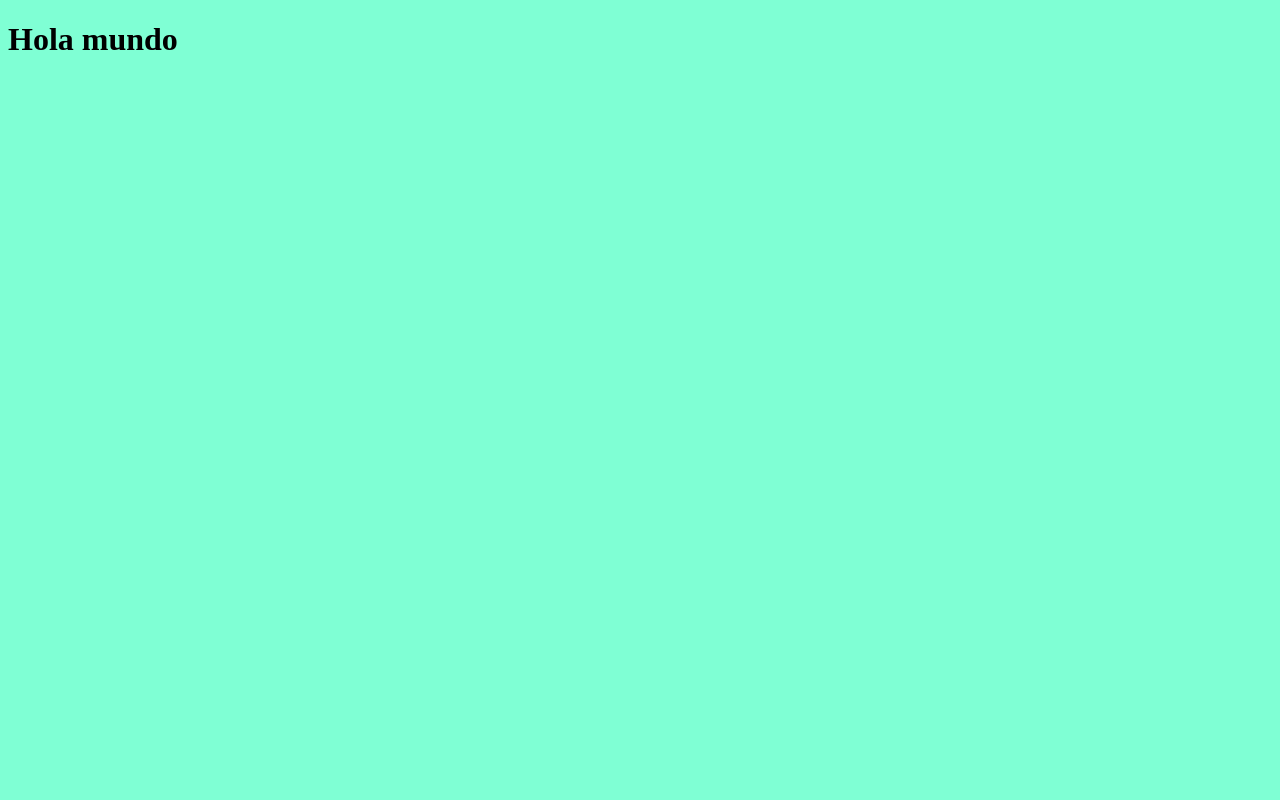
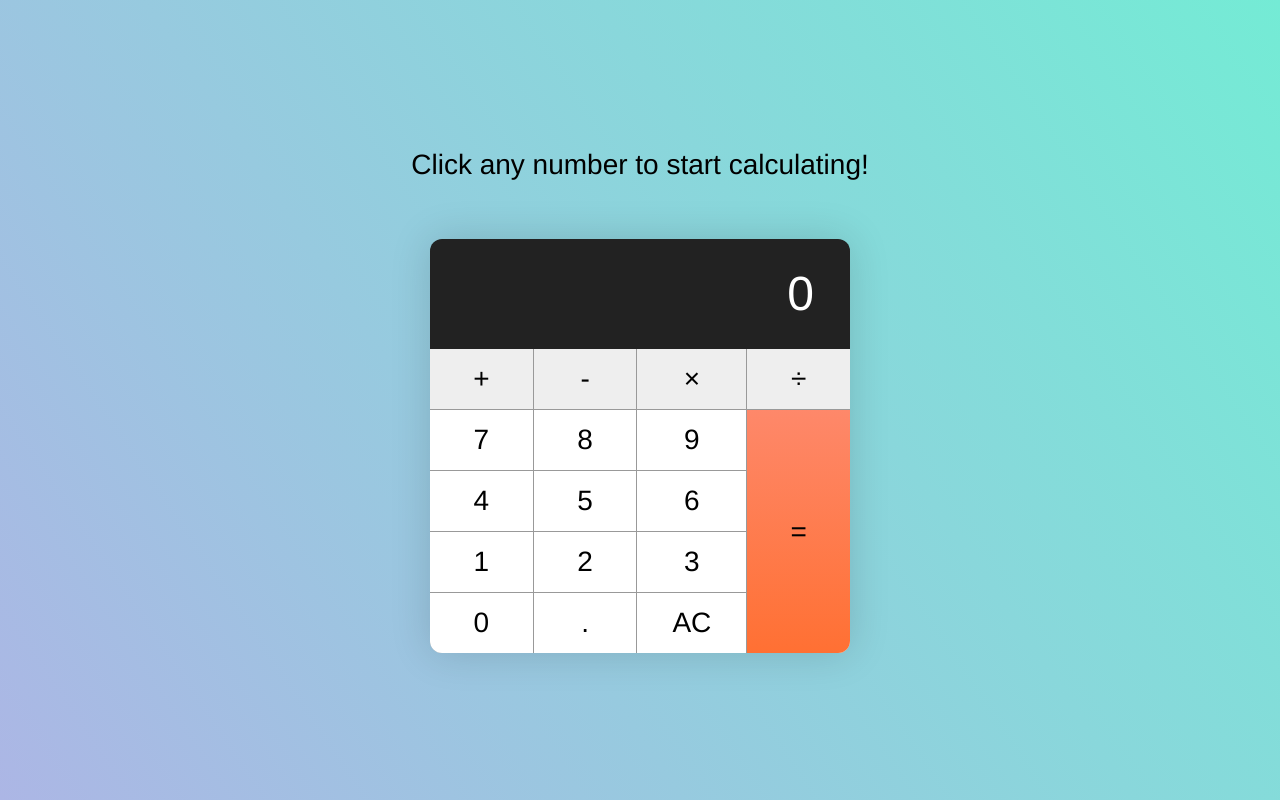
Before and after one commit to Crisktina/calculator-js, a plain HTML site: page index.html in a window 1280 px wide. Drawn offline with Linux system fonts and the light colour scheme.

Commit message:
html and styling

```diff
--- a/index.html
+++ b/index.html
@@ -8,7 +8,32 @@
     <title>Calculator JS</title>
   </head>
   <body>
-    <h1>Hola mundo</h1>
+    <div class="container">
+      <p>Click any number to start calculating!</p>
+      <div class="calculator">
+        <div class="calculator__display">0</div>
+
+        <div class="calculator__keys">
+          <button class="key--operator" data-action="add">+</button>
+          <button class="key--operator" data-action="subtract">-</button>
+          <button class="key--operator" data-action="multiply">&times;</button>
+          <button class="key--operator" data-action="divide">÷</button>
+          <button>7</button>
+          <button>8</button>
+          <button>9</button>
+          <button>4</button>
+          <button>5</button>
+          <button>6</button>
+          <button>1</button>
+          <button>2</button>
+          <button>3</button>
+          <button>0</button>
+          <button data-action="decimal">.</button>
+          <button data-action="clear">AC</button>
+          <button class="key--equal" data-action="calculate">=</button>
+        </div>
+      </div>
+    </div>
     <script src="index.js"></script>
   </body>
 </html>
--- a/styles.css
+++ b/styles.css
@@ -1,3 +1,182 @@
+html {
+  box-sizing: border-box;
+}
+
+*,
+*::before,
+*::after {
+  box-sizing: inherit;
+}
+
 body {
-  background-color: aquamarine;
+  margin: 0;
 }
+
+/* Responsive Images */
+
+embed,
+iframe,
+img,
+object,
+video {
+  max-width: 100%;
+}
+
+h1,
+h2,
+h3,
+h4,
+h5,
+h6,
+ul,
+ol,
+li,
+p,
+pre,
+blockquote,
+figure,
+hr {
+  margin: 0;
+  padding-right: 0;
+  padding-left: 0;
+}
+
+a {
+  text-decoration: none;
+}
+
+a:focus {
+  outline: none;
+}
+
+h1,
+h2,
+h3,
+h4,
+h5,
+h6 {
+  display: block;
+}
+
+/* Removes all decimals and discs from lists */
+
+ol,
+ul {
+  list-style: none;
+}
+
+/*
+ * Completely resets form items
+ * ----------------------------
+ * Super hard reset that removes all borders
+ * and radiuses of all form items (including
+ * checkboxes and radios)
+ */
+
+input,
+textarea,
+button {
+  border: 0;
+  border-radius: 0;
+  background-color: transparent;
+  font-size: inherit;
+  font-family: inherit;
+  font-weight: inherit;
+  outline: none;
+  appearance: none;
+  text-align: left;
+}
+
+input:hover,
+input:active,
+input:focus,
+textarea:hover,
+textarea:active,
+textarea:focus,
+button:hover,
+button:active,
+button:focus {
+  outline: none;
+}
+
+:root {
+  font-family: Helvetica, Arial, sans-serif;
+}
+
+html {
+  font-size: 175%;
+  font-weight: 300;
+  line-height: 1.3;
+}
+
+body {
+  align-items: center;
+  background-image: linear-gradient(236deg, #74ebd5, #acb6e5);
+  display: flex;
+  height: 100vh;
+  justify-content: center;
+}
+
+.container {
+  max-width: 20em;
+}
+
+.container > p {
+  text-align: center;
+}
+
+.calculator {
+  border-radius: 12px;
+  box-shadow: 0 0 40px 0px rgba(0, 0, 0, 0.15);
+  margin-left: auto;
+  margin-right: auto;
+  margin-top: 2em;
+  max-width: 15em;
+  overflow: hidden;
+}
+
+.calculator__display {
+  background-color: #222222;
+  color: #fff;
+  font-size: 1.714285714em;
+  padding: 0.5em 0.75em;
+  text-align: right;
+}
+
+.calculator__keys {
+  background-color: #999;
+  display: grid;
+  grid-gap: 1px;
+  grid-template-columns: repeat(4, 1fr);
+}
+
+.calculator__keys > * {
+  background-color: #fff;
+  padding: 0.5em 1.25em;
+  position: relative;
+  text-align: center;
+}
+
+.calculator__keys > *:active::before,
+.calculator__keys > .is-depressed::before {
+  background-color: rgba(0, 0, 0, 0.2);
+  bottom: 0;
+  box-shadow: 0 0 6px 0 rgba(0, 0, 0, 0.5) inset;
+  content: "";
+  left: 0;
+  opacity: 0.3;
+  position: absolute;
+  right: 0;
+  top: 0;
+  z-index: 1;
+}
+
+.key--operator {
+  background-color: #eee;
+}
+
+.key--equal {
+  background-image: linear-gradient(to bottom, #fe886a, #ff7033);
+  grid-column: -2;
+  grid-row: 2 / span 4;
+}
```
